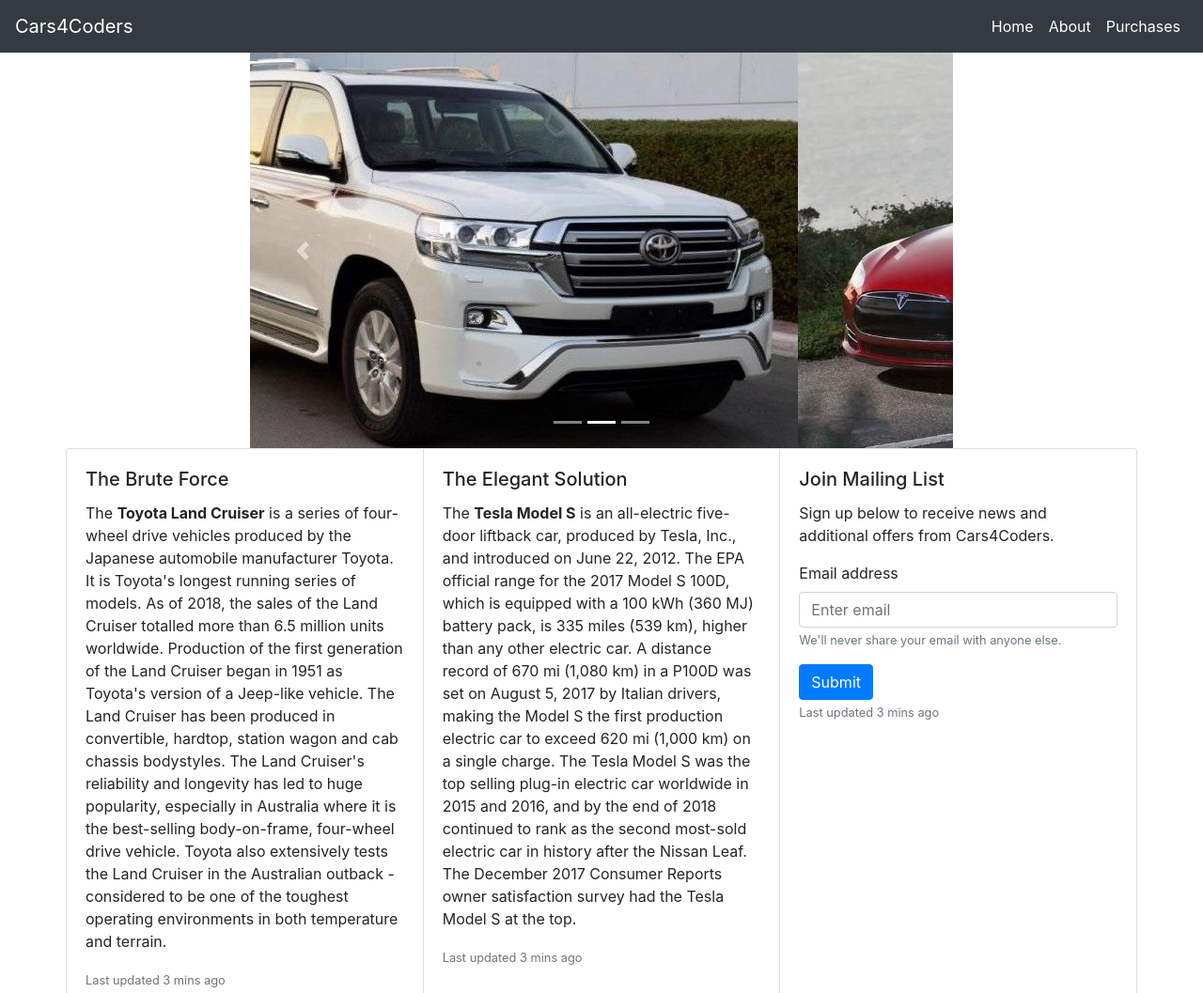
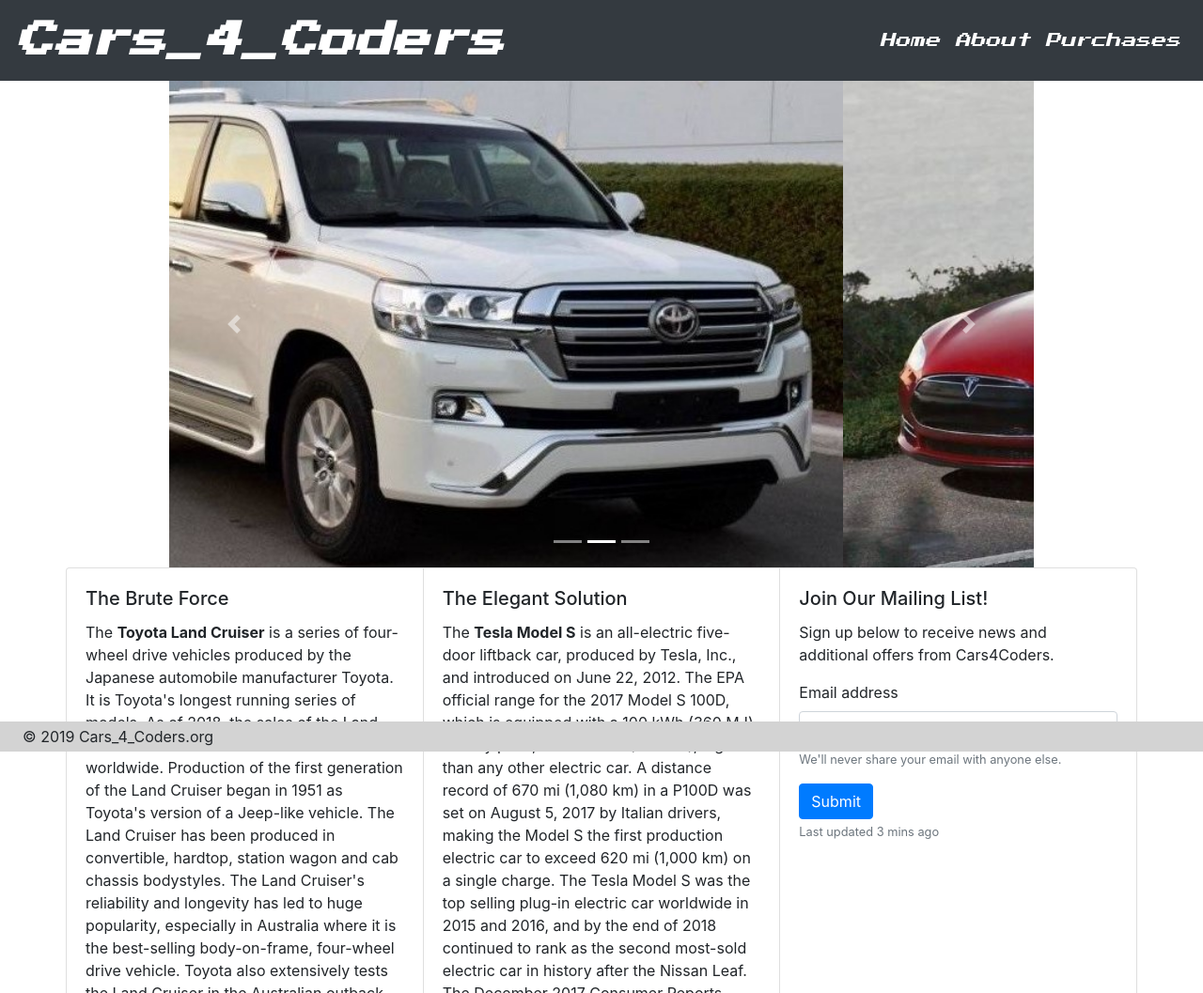
Before and after one commit to MrPaz/Cars4Coders, a plain HTML site: page index.html in a window 1280 px wide. Shown: the top 1057 px of the page at 94% size. Drawn offline with nearby package versions, Linux system fonts and the light colour scheme.

Commit message:
additional beautification

```diff
--- a/index.html
+++ b/index.html
@@ -4,9 +4,10 @@
         <head>
             <link rel="stylesheet" href="https://stackpath.bootstrapcdn.com/bootstrap/4.1.3/css/bootstrap.min.css" integrity="sha384-MCw98/SFnGE8fJT3GXwEOngsV7Zt27NXFoaoApmYm81iuXoPkFOJwJ8ERdknLPMO" crossorigin="anonymous">
             <link rel="stylesheet" href="main.css">
+            <link href="https://fonts.googleapis.com/css?family=Press+Start+2P" rel="stylesheet">
         </head>
-        <nav class="navbar navbar-expand-lg navbar-dark bg-dark">
-            <a class="navbar-brand" href="#">Cars4Coders</a>
+        <nav class="navbar navbar-expand-lg navbar-dark bg-dark fixed_top">
+            <a class="navbar-brand logo" href="#">Cars_4_Coders</a>
             <button class="navbar-toggler" type="button" data-toggle="collapse" data-target="#navbarSupportedContent" aria-controls="navbarSupportedContent" aria-expanded="false" aria-label="Toggle navigation">
                 <span class="navbar-toggler-icon"></span>
             </button>
@@ -14,20 +15,20 @@
             <div class="collapse navbar-collapse" id="navbarSupportedContent">
                 <ul class="navbar-nav ml-auto">
                 <li class="nav-item active">
-                    <a class="nav-link" href="#">Home <span class="sr-only">(current)</span></a>
+                    <a class="nav-link nav_font nav_padding" href="/home.html">Home <span class="sr-only">(current)</span></a>
                 </li>
                 <li class="nav-item active">
-                    <a class="nav-link" href="#">About <span class="sr-only">(current)</span></a>
+                    <a class="nav-link nav_font nav_padding" href="/about.html">About <span class="sr-only">(current)</span></a>
                 </li>
                 <li class="nav-item active">
-                    <a class="nav-link" href="#">Purchases <span class="sr-only">(current)</span></a>
+                    <a class="nav-link nav_font nav_padding" href="/purchase.html">Purchases <span class="sr-only">(current)</span></a>
                 </li>
             </div>
         </nav>
         <main>
             <div class="container">
-                <div class="row justify-content-center">
-                    <div class="col-xs">
+                <div class="row">
+                    <div class="col-10 offset-1">
                         <div id="carouselExampleIndicators" class="carousel slide" data-ride="carousel">
                             <ol class="carousel-indicators">
                                 <li data-target="#carouselExampleIndicators" data-slide-to="0" class="active"></li>
@@ -77,7 +78,7 @@
                         <div class="card">
                             <!-- <img class="card-img-top" src=".../100px180/" alt="Card image cap"> -->
                             <div class="card-body">
-                                <h5 class="card-title">Join Mailing List</h5>
+                                <h5 class="card-title">Join Our Mailing List!</h5>
                                 <p class="card-text">Sign up below to receive news and additional offers from Cars4Coders.</p>
                                 <form>
                                     <div class="form-group">
@@ -95,6 +96,10 @@
             </div>
         </main>
     </body>
+    <footer class="fixed_bottom">
+        <div class="py-1">&copy; 2019 Cars_4_Coders.org</div>
+
+    </footer>
 
     <script src="https://code.jquery.com/jquery-3.3.1.slim.min.js" integrity="sha384-q8i/X+965DzO0rT7abK41JStQIAqVgRVzpbzo5smXKp4YfRvH+8abtTE1Pi6jizo" crossorigin="anonymous"></script>
     <script src="https://cdnjs.cloudflare.com/ajax/libs/popper.js/1.14.3/umd/popper.min.js" integrity="sha384-ZMP7rVo3mIykV+2+9J3UJ46jBk0WLaUAdn689aCwoqbBJiSnjAK/l8WvCWPIPm49" crossorigin="anonymous"></script>
--- a/main.css
+++ b/main.css
@@ -1,4 +1,31 @@
-.carousel-inner img {
-    margin: auto;
+.fixed_bottom{
+    position: sticky;
+    bottom: 0vh;
+    background-color: lightgrey;
+    width: 100%;
+    z-index: 100;
+    vertical-align: middle;
+    padding-left: 1.5em;
 
-  }
+}
+.fixed_top{
+    position: sticky;
+    top: 0vh;
+    background-color: white;
+    width: 100%;
+    z-index: 100;
+}
+.logo {
+    font-size: 2.5em;
+    font-family: 'Press Start 2P', cursive;
+    font-weight: bolder;
+    font-style: italic;
+}
+.nav_font {
+    font-size: 1em;
+    font-family: 'Press Start 2P', cursive;
+    font-style: italic;
+}
+.nav_padding {
+    padding-left: 2.5rem;
+}
```
